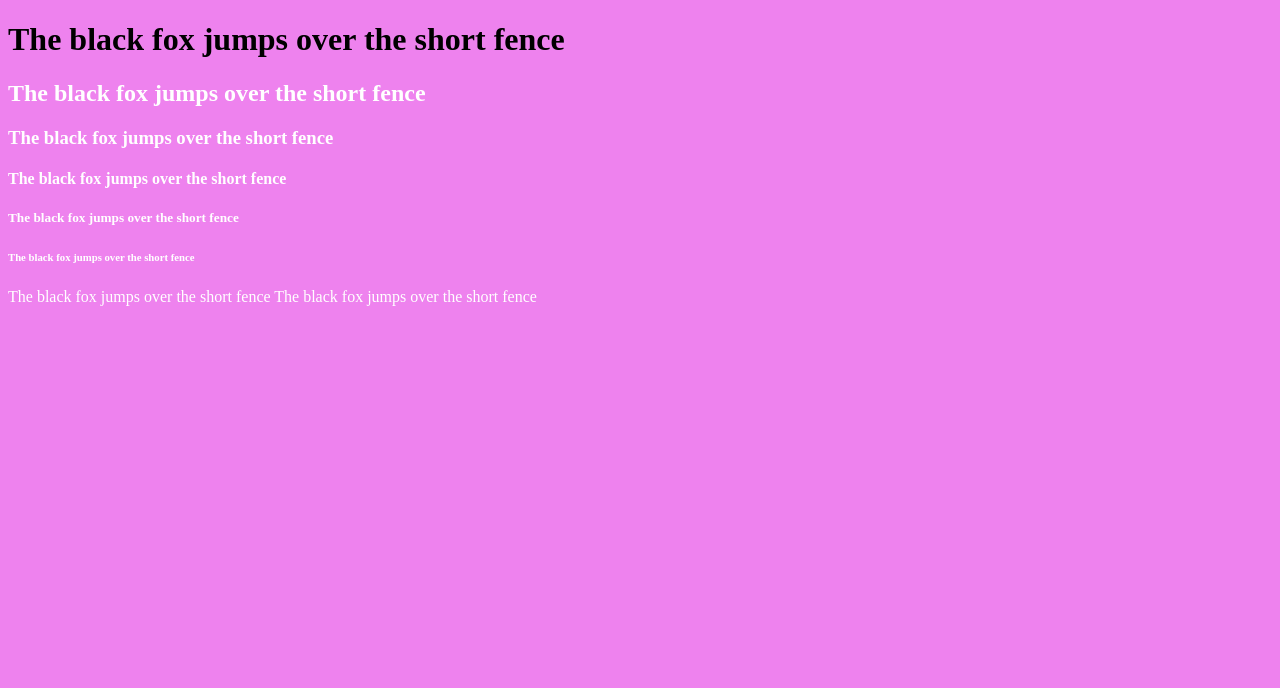
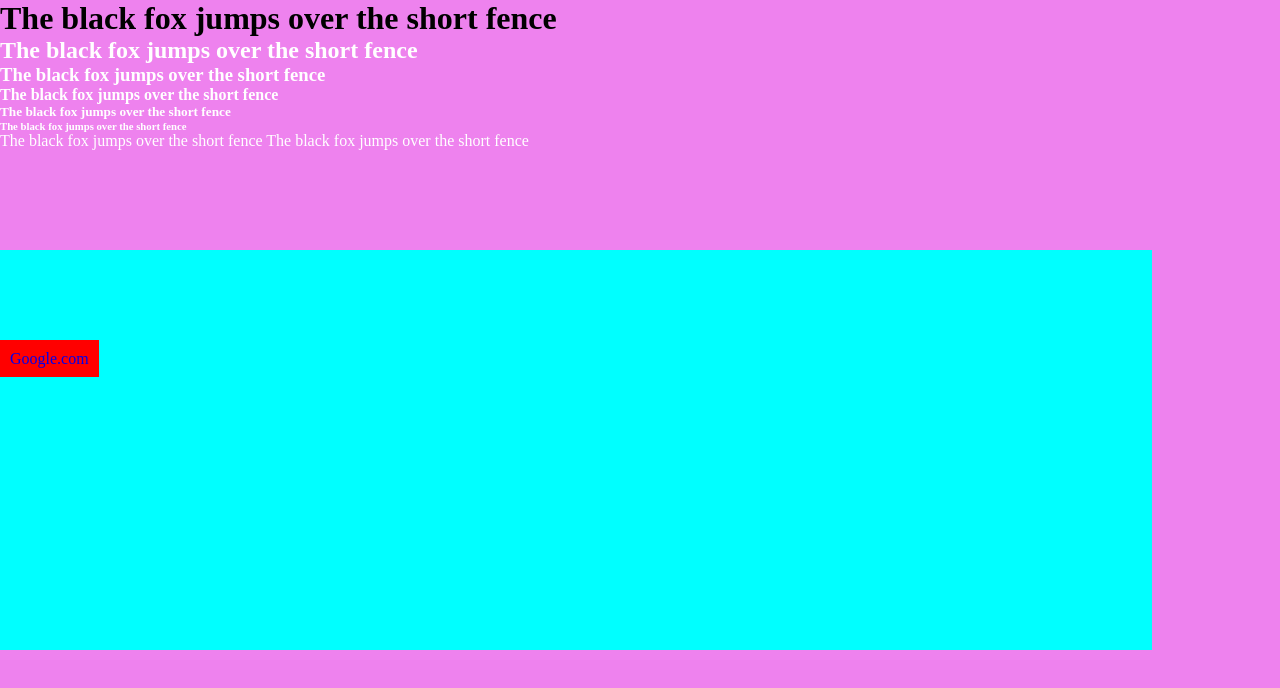
Before and after one commit to Samtaylek17/code-camp, a plain HTML site: page index.html in a window 1280 px wide. Drawn offline with Linux system fonts and the light colour scheme.

Commit message:
Margin, padding, border

```diff
--- a/index.html
+++ b/index.html
@@ -16,6 +16,8 @@
 		<h6 class="header-text">The black fox jumps over the short fence</h6>
 		<span class="header-text">The black fox jumps over the short fence</span>
 		<span class="header-text">The black fox jumps over the short fence</span>
-    <div class="container"></div>
+		<div class="container">
+			<a href="https://google.com" target="_blank" class="btn-link">Google.com</a>
+		</div>
 	</body>
 </html>
--- a/style.css
+++ b/style.css
@@ -10,6 +10,11 @@ body {
 
 /* Target Id in CSS */
 
+* {
+	box-sizing: border-box;
+	margin: 0;
+}
+
 #header-text {
 	color: red;
 }
@@ -21,3 +26,17 @@ body {
 h1 {
 	color: blue;
 }
+
+.container {
+	width: 90vw;
+	height: 50vh;
+	background-color: aqua;
+	padding-top: 100px;
+	margin-top: 100px;
+}
+
+.btn-link {
+	text-decoration: none;
+	background-color: red;
+	padding: 10px;
+}
```
